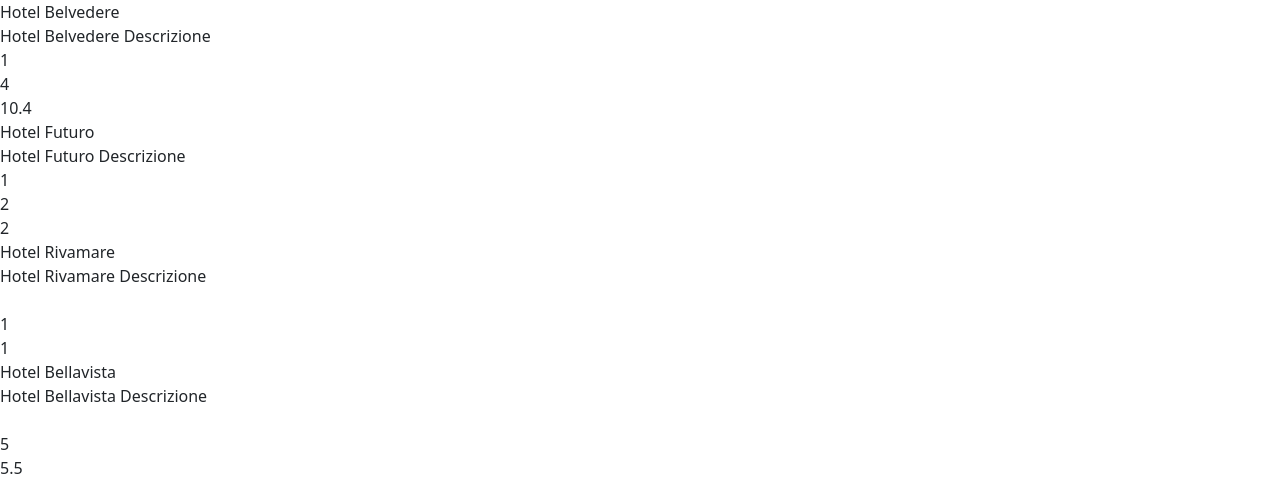
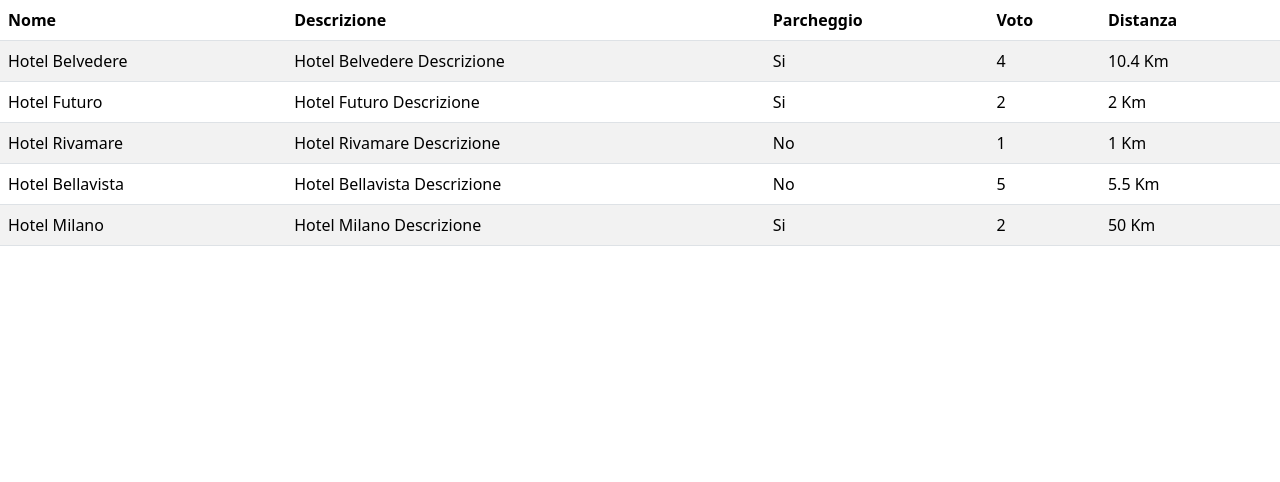
Before and after one commit to AlessioLaudicina/php-hotel, a PHP site: page / in a window 1280 px wide. Shown: the top 482 px of the page. Run offline with PHP 8.4, Linux system fonts and the light colour scheme.

Commit message:
Inizio correzione bonus

```diff
--- a/index.php
+++ b/index.php
@@ -1,16 +1,4 @@
-<!DOCTYPE html>
-<html lang="en">
-
-<head>
-    <meta charset="UTF-8">
-    <meta http-equiv="X-UA-Compatible" content="IE=edge">
-    <meta name="viewport" content="width=device-width, initial-scale=1.0">
-    <link href="https://cdn.jsdelivr.net/npm/bootstrap@5.3.0-alpha3/dist/css/bootstrap.min.css" rel="stylesheet" integrity="sha384-KK94CHFLLe+nY2dmCWGMq91rCGa5gtU4mk92HdvYe+M/SXH301p5ILy+dN9+nJOZ" crossorigin="anonymous">
-    <title>php hotel</title>
-</head>
-
-<body>
-    <?php
+<?php
 
 
     $hotels = [
@@ -53,14 +41,53 @@
 
     ];
 
-  foreach($hotels as $key => $hotel){
-    foreach($hotel as $classhotel){
-        echo $classhotel .'<br>';
-    }
 
-  }
 
 ?>
+
+
+
+
+<!DOCTYPE html>
+<html lang="en">
+
+<head>
+    <meta charset="UTF-8">
+    <meta http-equiv="X-UA-Compatible" content="IE=edge">
+    <meta name="viewport" content="width=device-width, initial-scale=1.0">
+    <link href="https://cdn.jsdelivr.net/npm/bootstrap@5.3.0-alpha3/dist/css/bootstrap.min.css" rel="stylesheet" integrity="sha384-KK94CHFLLe+nY2dmCWGMq91rCGa5gtU4mk92HdvYe+M/SXH301p5ILy+dN9+nJOZ" crossorigin="anonymous">
+    <title>php hotel</title>
+</head>
+
+<body>
+
+    <table class="table table-striped">
+  <thead>
+    <tr>
+      <th scope="col">Nome</th>
+      <th scope="col">Descrizione</th>
+      <th scope="col">Parcheggio</th>
+      <th scope="col">Voto</th>
+      <th scope="col">Distanza</th>
+    </tr>
+  </thead>
+  <tbody>
+
+  <?php  foreach($hotels as $hotel){ ?>
+
+    <tr>
+
+      <td><?php echo $hotel['name'];?></td>
+      <td><?php echo $hotel['description'];?></td>
+      <td> <?php echo $hotel['parking']?'Si':'No';?></td>
+      <td> <?php echo $hotel['vote'];?></td>
+      <td> <?php echo $hotel['distance_to_center'];?> Km</td>
+    </tr>
+    <?php  } ?>
+
+
+  </tbody>
+</table>
 
 
 
```
